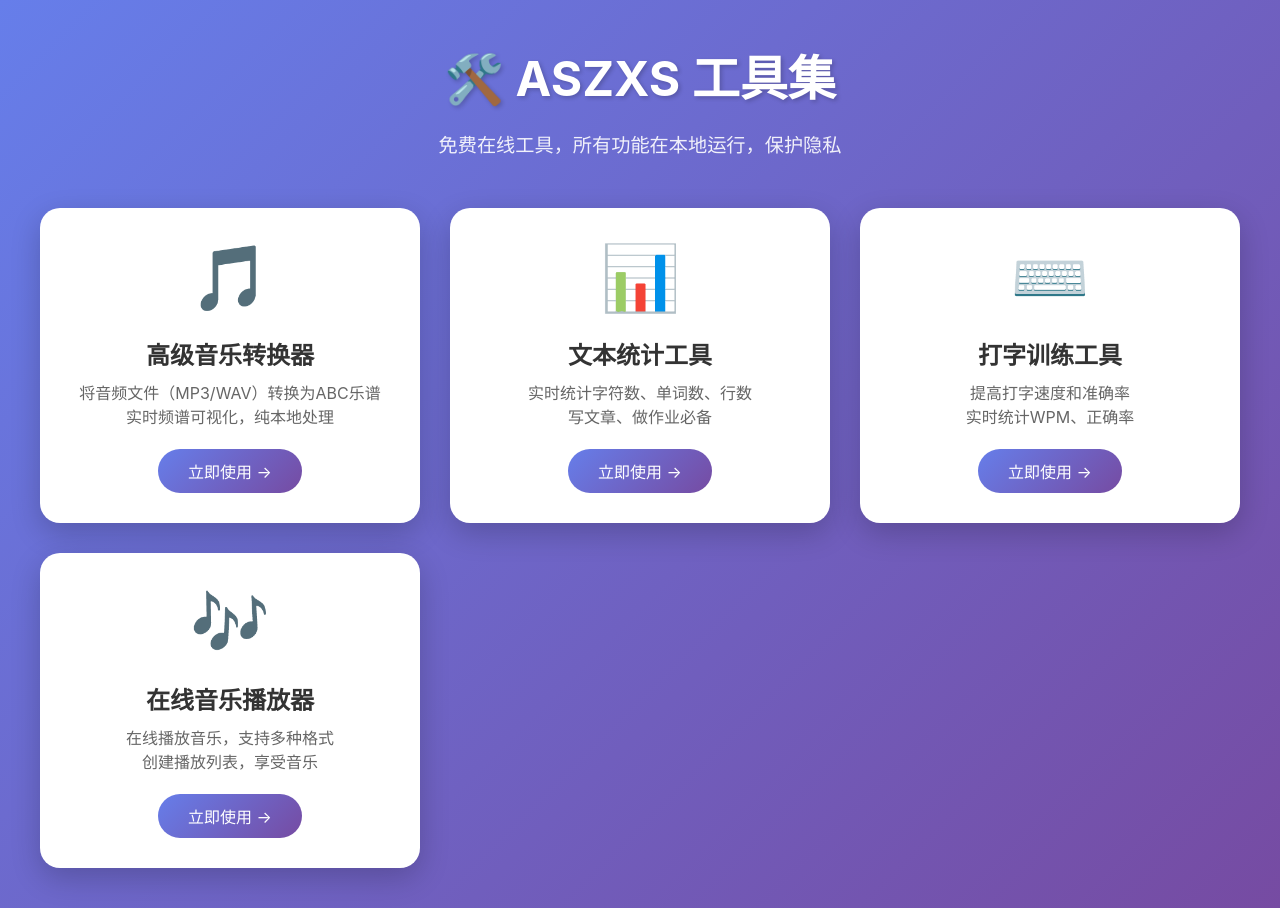
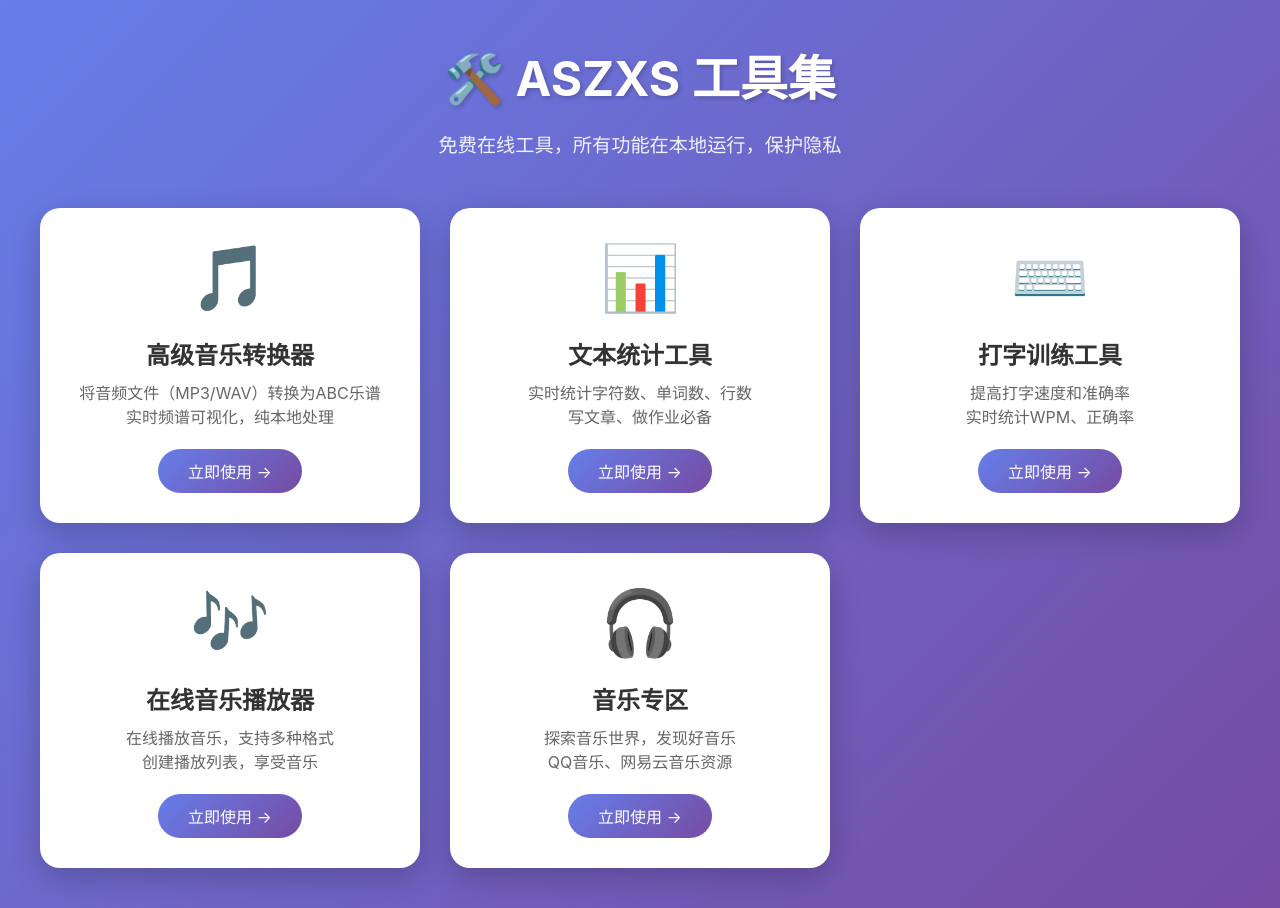
Before and after one commit to aszxs222/aszxs222.github.io, a plain HTML site: page index.html in a window 1280 px wide. Drawn offline with Linux system fonts and the light colour scheme.

Commit message:
主页添加音乐专区(musicmanji)入口卡片
🤖 Generated with [Qoder][https://qoder.com]

```diff
--- a/index.html
+++ b/index.html
@@ -97,6 +97,13 @@
         <p class="tool-desc">在线播放音乐，支持多种格式<br>创建播放列表，享受音乐</p>
         <a href="/music/" class="tool-btn">立即使用 →</a>
     </div>
+
+    <div class="tool-card">
+        <div class="tool-icon">🎧</div>
+        <h2 class="tool-title">音乐专区</h2>
+        <p class="tool-desc">探索音乐世界，发现好音乐<br>QQ音乐、网易云音乐资源</p>
+        <a href="/musicmanji/" class="tool-btn">立即使用 →</a>
+    </div>
 </div>
 
 </div>
```
